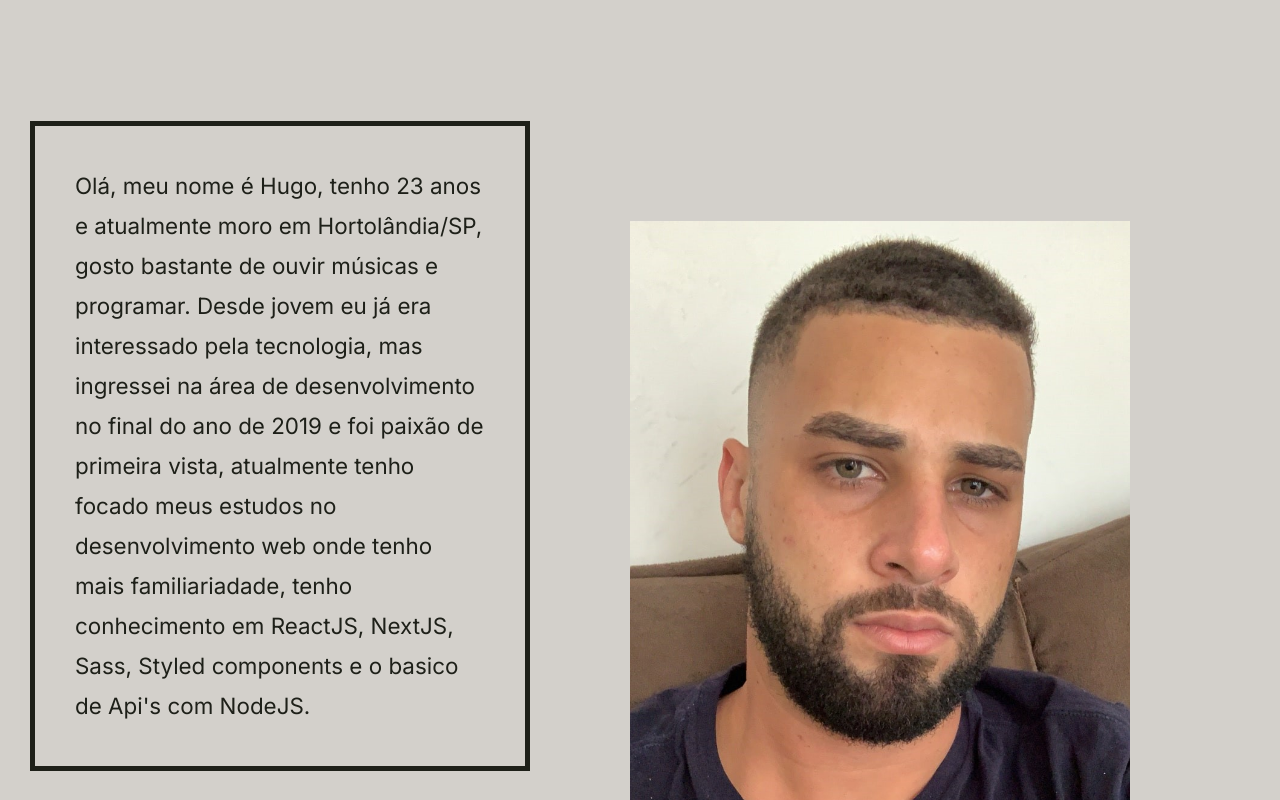
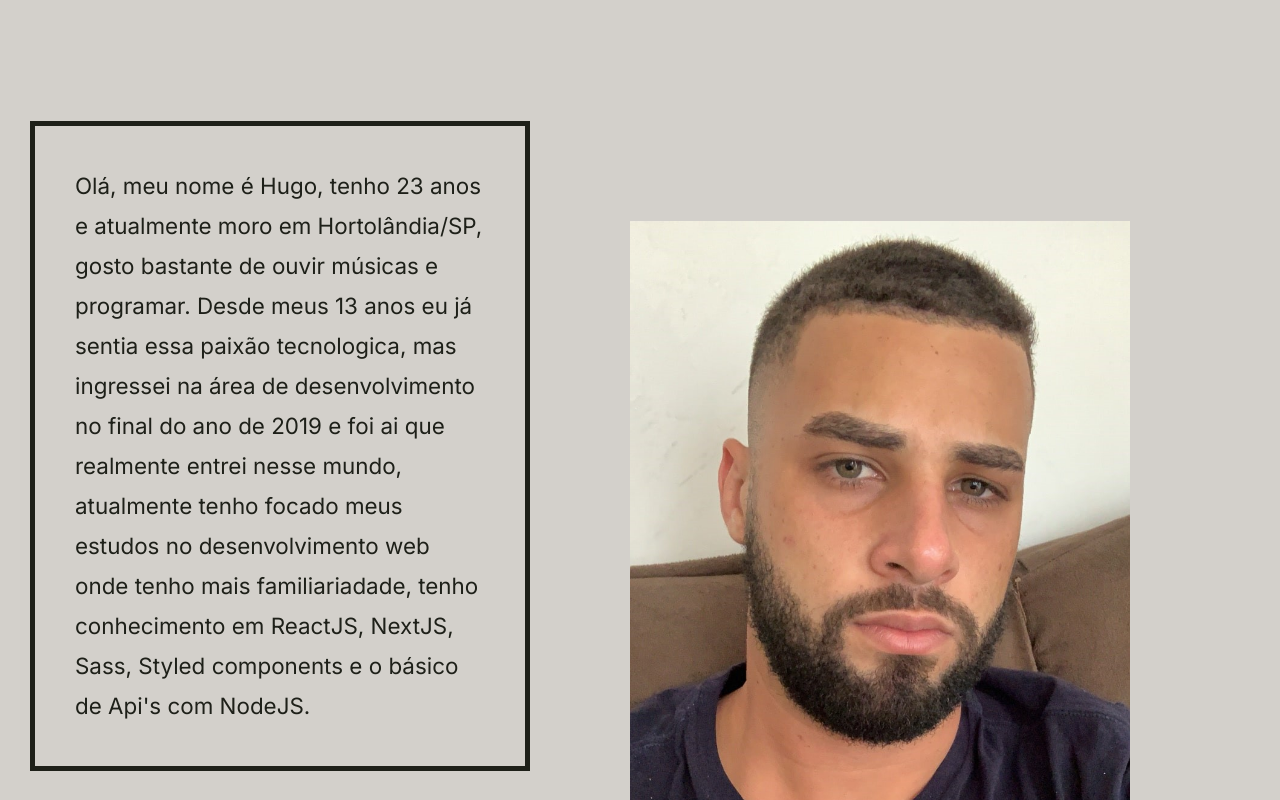
Before and after one commit to hugoiandev/my-portfolio, a React (Create React App) app: page /about in a window 1280 px wide. Shown: the part 420-1220 px from the top of the page. Built offline with nearby package versions, Linux system fonts and the light colour scheme.

Commit message:
add animation on page about

```diff
--- a/src/Pages/About/About.module.scss
+++ b/src/Pages/About/About.module.scss
@@ -8,6 +8,8 @@
     margin-bottom: 200px;
     .textAbout {
       max-width: 500px;
+      transform: translateY(100px);
+      opacity: 0;
 
       p {
         font-size: 1.4rem;
@@ -21,6 +23,9 @@
     .imgAbout {
       width: 500px;
       margin-top: 100px;
+      transform: translateY(100px);
+      opacity: 0;
+
       img {
         width: 100%;
         align-items: flex-end;
--- a/src/Pages/About/index.jsx
+++ b/src/Pages/About/index.jsx
@@ -3,18 +3,43 @@ import Container from '../../Components/Container'
 import Preload from '../../Components/Preload'
 import Title from '../../Components/Title'
 import styles from './About.module.scss'
+import { gsap } from 'gsap'
 
 const About = () => {
+  const refText = React.useRef()
+  const refPhoto = React.useRef()
+
+  React.useEffect(() => {
+    const animaAbout = () => {
+      gsap.to(refText.current, {
+        y: 0,
+        duration: 1,
+        delay: 2,
+        opacity: 1
+      })
+
+      gsap.to(refPhoto.current, {
+        y: 0,
+        duration: 1,
+        delay: 2.5,
+        opacity: 1
+      })
+    }
+
+    animaAbout()
+
+  }, [])
+
   return (
     <>
       <Container>
         <section className={styles.about}>
           <Title text='Sobre' />
           <div className={styles.aboutContainer}>
-            <article className={styles.textAbout}>
-              <p>Olá, meu nome é Hugo, tenho 23 anos e atualmente moro em Hortolândia/SP, gosto bastante de ouvir músicas e programar. Desde jovem eu já era interessado pela tecnologia, mas ingressei na área de desenvolvimento no final do ano de 2019 e foi paixão de primeira vista, atualmente tenho focado meus estudos no desenvolvimento web onde tenho mais familiariadade, tenho conhecimento em ReactJS, NextJS, Sass, Styled components e o basico de Api's com NodeJS.</p>
+            <article ref={refText} className={styles.textAbout}>
+              <p>Olá, meu nome é Hugo, tenho 23 anos e atualmente moro em Hortolândia/SP, gosto bastante de ouvir músicas e programar. Desde meus 13 anos eu já sentia essa paixão tecnologica, mas ingressei na área de desenvolvimento no final do ano de 2019 e foi ai que realmente entrei nesse mundo, atualmente tenho focado meus estudos no desenvolvimento web onde tenho mais familiariadade, tenho conhecimento em ReactJS, NextJS, Sass, Styled components e o básico de Api's com NodeJS.</p>
             </article>
-            <div className={styles.imgAbout}>
+            <div ref={refPhoto} className={styles.imgAbout}>
               <img src="img-about.jpg" alt="Foto Hugo" />
             </div>
           </div>
```
